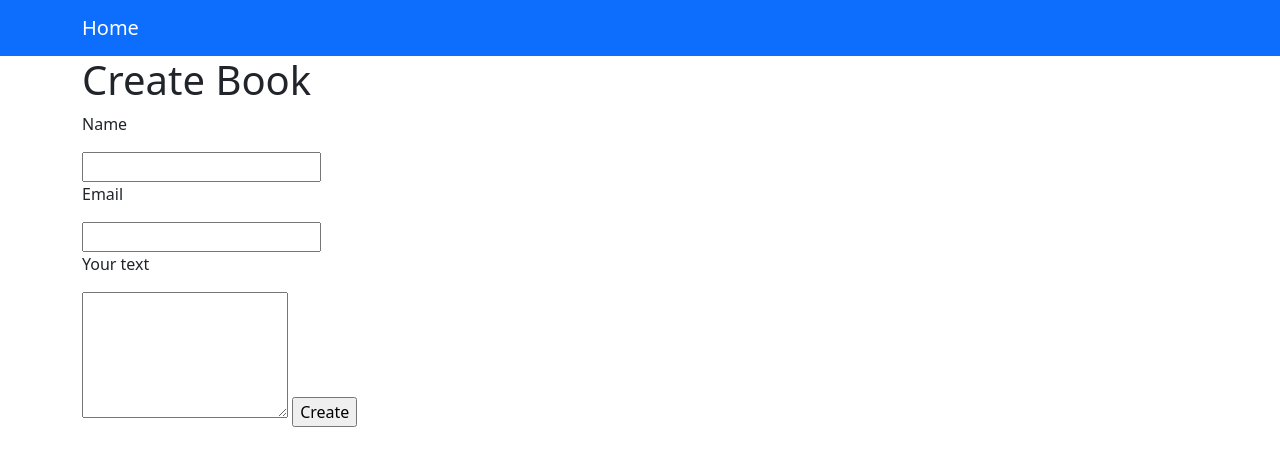
After one commit to Kirillo1/Guest_book, a Django app: page /books/add/ in a window 1280 px wide. The commit adds this page. Shown: the top 466 px of the page. Run offline with Django 4.2, Linux system fonts and the light colour scheme.

Commit message:
Реализован создание записи в тел книжку

```diff
--- a/Guest_book/urls.py
+++ b/Guest_book/urls.py
@@ -16,9 +16,10 @@ Including another URLconf
 from django.contrib import admin
 from django.urls import path
 
-from book.views import index_view
+from book.views import index_view, create_book_view
 
 urlpatterns = [
     path('admin/', admin.site.urls),
     path('', index_view, name="index"),
+    path('books/add/', create_book_view, name="create_book_view"),
 ]
--- /dev/null
+++ b/book/forms.py
@@ -0,0 +1,13 @@
+from django import forms
+from django.forms import widgets
+
+
+class GuestBookForm(forms.Form):
+    name = forms.CharField(max_length=30, required=True, label="Name",
+                           error_messages={"required": 'Enter data'})
+    mail = forms.EmailField(max_length=40, required=True, label="Email",
+                            error_messages={"required": 'Enter data'})
+    post_text = forms.CharField(max_length=2000, required=True,
+                                label="Your text",
+                                widget=forms.widgets.Textarea(attrs={"rows": 5, "cols": 20}),
+                                error_messages={"required": 'Enter data'})
--- a/book/templates/base.html
+++ b/book/templates/base.html
@@ -23,10 +23,10 @@
         <div class="collapse navbar-collapse" id="navbarNav">
             <ul class="navbar-nav">
                 {% block nav %}
-{#                    <li class="nav-item">#}
-{#                        <a class="nav-link active" aria-current="page" href="{% url 'create_book_view' %}">Create#}
-{#                            book</a>#}
-{#                    </li>#}
+                    <li class="nav-item">
+                        <a class="nav-link active" aria-current="page" href="{% url 'create_book_view' %}">Create
+                            book</a>
+                    </li>
                 {% endblock %}
             </ul>
         </div>
--- /dev/null
+++ b/book/templates/book_create.html
@@ -0,0 +1,10 @@
+{% extends 'base.html' %}
+{% block lists %}Create book{% endblock %}
+{% block nav %}{% endblock %}
+{% block content %}
+    <h1>Create Book</h1>
+
+    <form method="post">
+        {% include "partial/form.html" with button_text="Create" %}
+    </form>
+{% endblock %}
--- /dev/null
+++ b/book/templates/partial/form.html
@@ -0,0 +1,14 @@
+{% csrf_token %}
+
+{% for error in form.non_field_errors %}
+    <p class="form-error">{{ error }}</p>
+{% endfor %}
+
+{% for field in form %}
+    <p><label for="{{ field.id_for_label }}">{{ field.label }}</label></p>
+    {% for error in field.errors %}
+        <p class="text-danger">{{ error }}</p>
+    {% endfor %}
+    {{ field }}
+{% endfor %}
+<input class="input_send" type="submit" value="{{ button_text }}"/>
--- a/book/views.py
+++ b/book/views.py
@@ -1,8 +1,24 @@
-from django.shortcuts import render
+from django.shortcuts import render, redirect
 
+from book.forms import GuestBookForm
 from book.models import GuestBook
 
 
 def index_view(request):
     guest_books = GuestBook.objects.filter(status="active").order_by("-time_of_creation")
     return render(request, 'index.html', {'guest_books': guest_books})
+
+
+def create_book_view(request):
+    if request.method == 'GET':
+        form = GuestBookForm()
+        return render(request, 'book_create.html', {"form": form})
+    else:
+        form = GuestBookForm(data=request.POST)
+        if form.is_valid():
+            name = form.cleaned_data.get('name')
+            mail = form.cleaned_data.get('mail')
+            post_text = form.cleaned_data.get('post_text')
+            new_business = GuestBook.objects.create(name=name, mail=mail, post_text=post_text)
+            return redirect("index")
+        return render(request, 'book_create.html', {"form": form})
```
Also changed, not shown: book/templates/index.html (+16 -16 lines).
